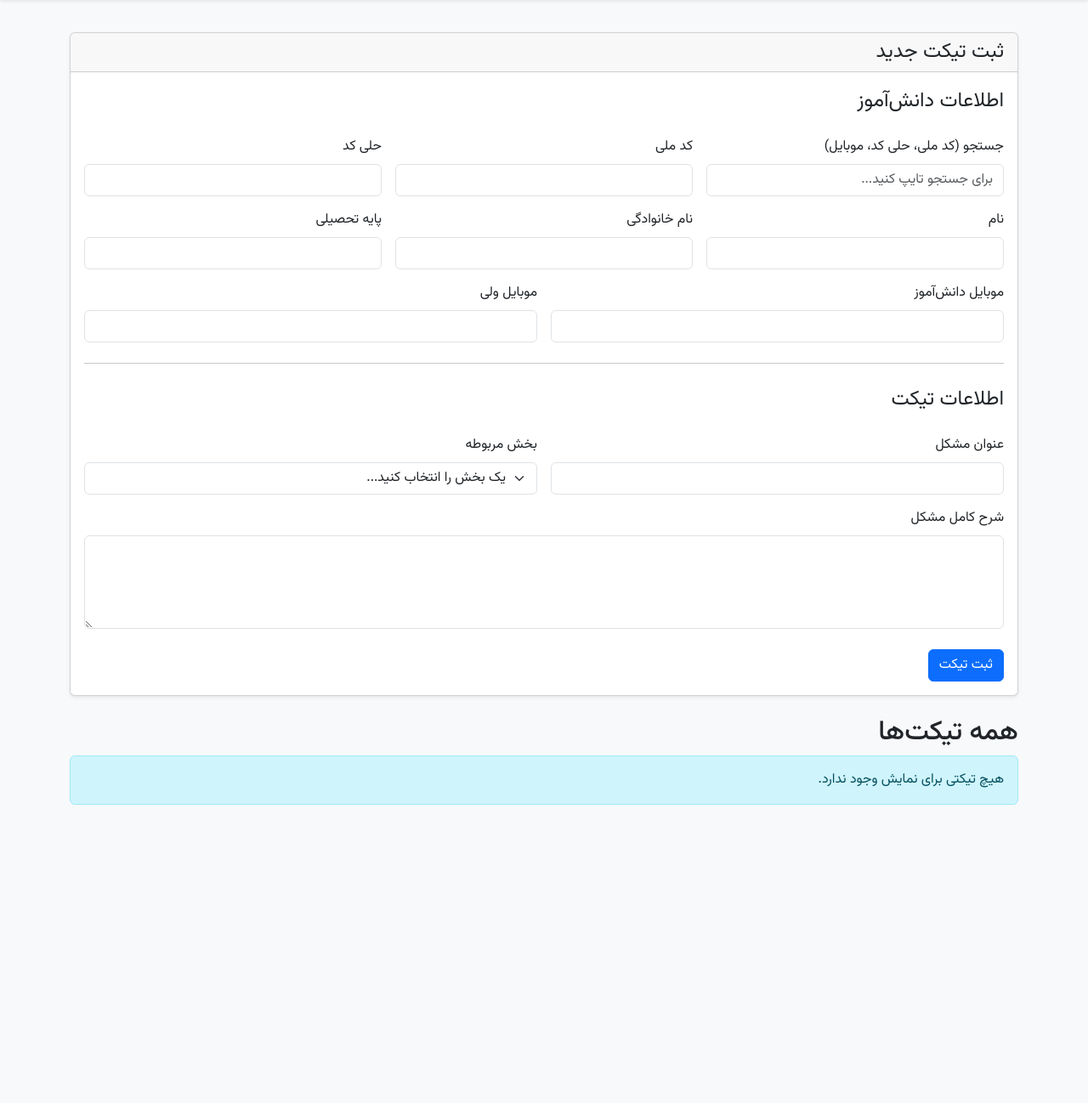
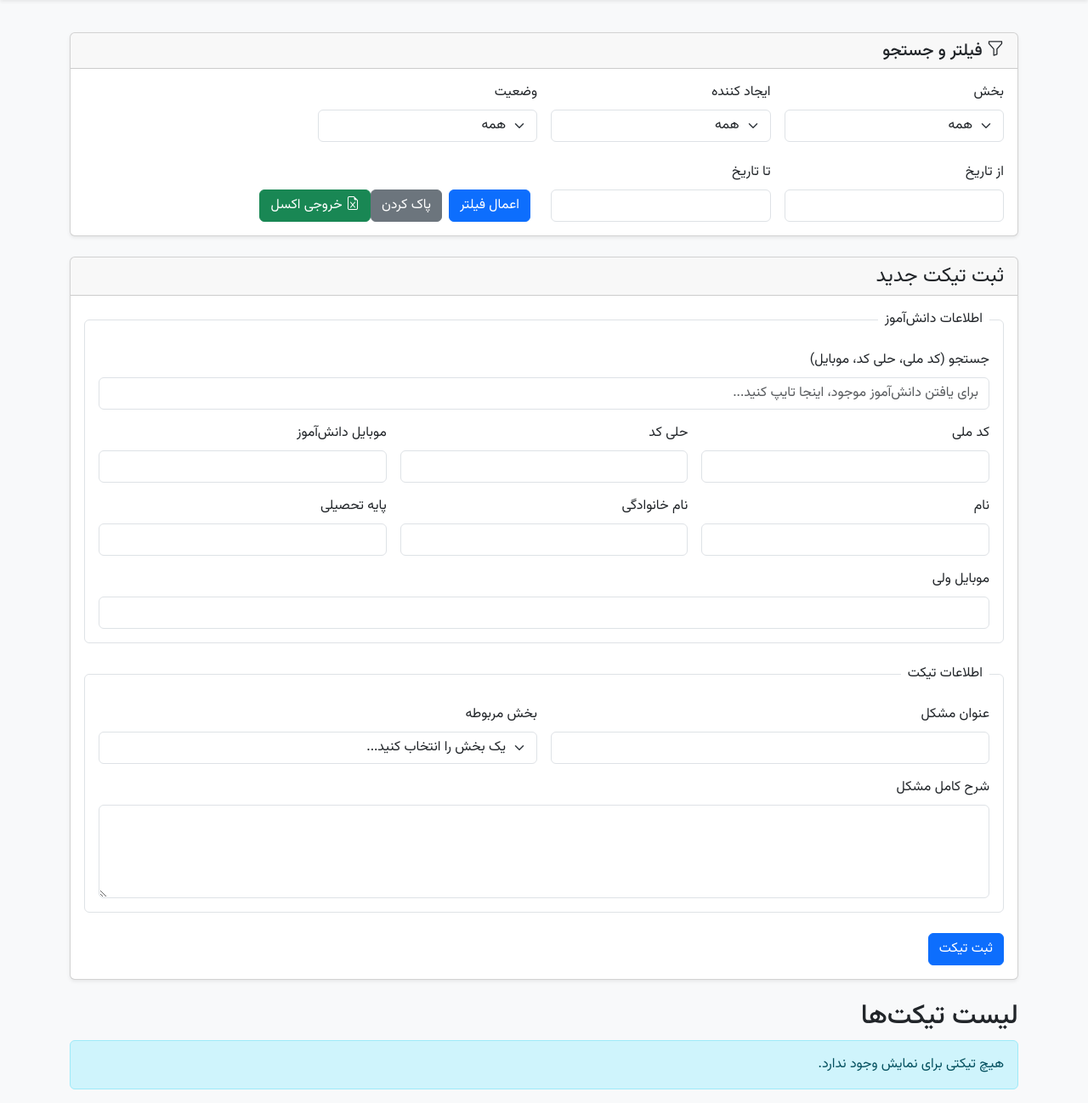
Before and after one commit to AllamehHelli/CRM, a Flask app: page / in a window 1280 px wide. Shown: the part 56-1354 px from the top of the page at 85% size. Before the commit the page ends 1003 px from the top, so only its background shows below. Run offline with Flask 3, Linux system fonts and the light colour scheme; the visitor is signed in with stand-in values (Sample User, id 1); data comes from the database, SQL or seed files in the repository; data that the repository does not hold is empty; some libraries are stand-ins or nearby versions.

Commit message:
Update index.html

```diff
--- a/templates/index.html
+++ b/templates/index.html
@@ -2,48 +2,65 @@
 {% block title %}داشبورد اصلی{% endblock %}
 
 {% block content %}
+
+{% if current_user.role == 'admin' %}
+<div class="card shadow-sm mb-4">
+    <div class="card-header"><h5 class="my-0"><i class="bi bi-funnel"></i> فیلتر و جستجو</h5></div>
+    <div class="card-body">
+        <form method="GET" action="{{ url_for('index') }}" id="filter-form">
+            <div class="row g-3">
+                <div class="col-md-3"><label class="form-label">بخش</label><select name="department" class="form-select"><option value="">همه</option>{% for d in departments %}<option value="{{ d.id }}" {% if request.args.get('department') == d.id|string %}selected{% endif %}>{{ d.name }}</option>{% endfor %}</select></div>
+                <div class="col-md-3"><label class="form-label">ایجاد کننده</label><select name="creator" class="form-select"><option value="">همه</option>{% for c in creators %}<option value="{{ c.id }}" {% if request.args.get('creator') == c.id|string %}selected{% endif %}>{{ c.first_name }} {{ c.last_name }}</option>{% endfor %}</select></div>
+                <div class="col-md-3"><label class="form-label">وضعیت</label><select name="status" class="form-select"><option value="">همه</option><option value="New" {% if request.args.get('status') == 'New' %}selected{% endif %}>جدید</option><option value="In Progress" {% if request.args.get('status') == 'In Progress' %}selected{% endif %}>در حال بررسی</option><option value="Closed" {% if request.args.get('status') == 'Closed' %}selected{% endif %}>بسته شده</option></select></div>
+            </div>
+            <div class="row g-3 mt-2">
+                <div class="col-md-3"><label class="form-label">از تاریخ</label><input type="text" name="start_date" class="form-control datepicker" value="{{ request.args.get('start_date', '') }}" autocomplete="off"></div>
+                <div class="col-md-3"><label class="form-label">تا تاریخ</label><input type="text" name="end_date" class="form-control datepicker" value="{{ request.args.get('end_date', '') }}" autocomplete="off"></div>
+                <div class="col-md-6 d-flex align-items-end">
+                    <button type="submit" class="btn btn-primary me-2">اعمال فیلتر</button>
+                    <a href="{{ url_for('index') }}" class="btn btn-secondary me-2">پاک کردن</a>
+                    <a id="export-btn" href="{{ url_for('export_excel') }}" class="btn btn-success"><i class="bi bi-file-earmark-excel"></i> خروجی اکسل</a>
+                </div>
+            </div>
+        </form>
+    </div>
+</div>
+{% endif %}
+
 {% if current_user.role != 'operator' %}
 <div class="card shadow-sm mb-4">
     <div class="card-header"><h4 class="my-0 fw-normal">ثبت تیکت جدید</h4></div>
     <div class="card-body">
         <form action="{{ url_for('create') }}" method="POST" id="create-ticket-form">
             <input type="hidden" name="student_id" id="student_id">
-
-            <fieldset>
-                <legend>اطلاعات دانش‌آموز</legend>
+            <fieldset class="border p-3 rounded mb-4">
+                <legend class="float-none w-auto px-2 fs-6">اطلاعات دانش‌آموز</legend>
                 <div class="row g-3">
-                    <div class="col-md-4">
-                        <label for="search_term" class="form-label">جستجو (کد ملی، حلی کد، موبایل)</label>
-                        <input type="text" class="form-control" id="search_term" placeholder="برای جستجو تایپ کنید...">
-                    </div>
+                    <div class="col-md-12"><label for="search_term" class="form-label">جستجو (کد ملی، حلی کد، موبایل)</label><input type="text" class="form-control" id="search_term" placeholder="برای یافتن دانش‌آموز موجود، اینجا تایپ کنید..."></div>
                     <div class="col-md-4"><label for="national_id" class="form-label">کد ملی</label><input type="text" class="form-control" id="national_id" name="national_id"></div>
                     <div class="col-md-4"><label for="helli_code" class="form-label">حلی کد</label><input type="text" class="form-control" id="helli_code" name="helli_code"></div>
+                    <div class="col-md-4"><label for="student_mobile" class="form-label">موبایل دانش‌آموز</label><input type="text" class="form-control" id="student_mobile" name="student_mobile"></div>
                     <div class="col-md-4"><label for="first_name" class="form-label">نام</label><input type="text" class="form-control" id="first_name" name="first_name" required></div>
                     <div class="col-md-4"><label for="last_name" class="form-label">نام خانوادگی</label><input type="text" class="form-control" id="last_name" name="last_name" required></div>
                     <div class="col-md-4"><label for="grade" class="form-label">پایه تحصیلی</label><input type="text" class="form-control" id="grade" name="grade"></div>
-                    <div class="col-md-6"><label for="student_mobile" class="form-label">موبایل دانش‌آموز</label><input type="text" class="form-control" id="student_mobile" name="student_mobile"></div>
-                    <div class="col-md-6"><label for="parent_mobile" class="form-label">موبایل ولی</label><input type="text" class="form-control" id="parent_mobile" name="parent_mobile"></div>
+                    <div class="col-md-12"><label for="parent_mobile" class="form-label">موبایل ولی</label><input type="text" class="form-control" id="parent_mobile" name="parent_mobile"></div>
                 </div>
             </fieldset>
-
-            <hr class="my-4">
-
-            <fieldset>
-                <legend>اطلاعات تیکت</legend>
+            <fieldset class="border p-3 rounded">
+                <legend class="float-none w-auto px-2 fs-6">اطلاعات تیکت</legend>
                 <div class="row g-3">
                     <div class="col-md-6"><label for="title" class="form-label">عنوان مشکل</label><input type="text" class="form-control" id="title" name="title" required></div>
                     <div class="col-md-6"><label for="department_id" class="form-label">بخش مربوطه</label><select class="form-select" id="department_id" name="department_id" required><option value="" disabled selected>یک بخش را انتخاب کنید...</option>{% for department in departments %}<option value="{{ department.id }}">{{ department.name }}</option>{% endfor %}</select></div>
                     <div class="col-12"><label for="description" class="form-label">شرح کامل مشکل</label><textarea class="form-control" id="description" name="description" rows="4" required></textarea></div>
                 </div>
             </fieldset>
-
             <button type="submit" class="btn btn-primary mt-4">ثبت تیکت</button>
         </form>
     </div>
 </div>
 {% endif %}
 
-<h2 class="mt-4">{% if current_user.role == 'admin' %}همه تیکت‌ها{% elif current_user.role == 'operator' %}تیکت‌های بخش {{ current_user.department.name }}{% else %}تیکت‌های من{% endif %}</h2>
+<h2 class="mt-4">{% if current_user.role == 'admin' %}لیست تیکت‌ها{% elif current_user.role == 'operator' %}تیکت‌های بخش {{ current_user.department.name }}{% else %}تیکت‌های من{% endif %}</h2>
 {% if tickets %}
 <div class="table-responsive">
     <table class="table table-striped table-hover align-middle">
@@ -55,7 +72,8 @@
                 <td>{{ ticket.student.first_name }} {{ ticket.student.last_name }}</td>
                 <td><a href="{{ url_for('ticket_detail', ticket_id=ticket.id) }}">{{ ticket.title }}</a></td>
                 <td>{{ ticket.department.name }}</td>
-                <td><span class="badge bg-secondary">{{ ticket.status }}</span></td>
+                {% set status_text, status_color = get_status_display(ticket.status) %}
+                <td><span class="badge bg-{{ status_color }}">{{ status_text }}</span></td>
                 <td>{{ ticket.created_at | shamsi }}</td>
             </tr>
         {% endfor %}
@@ -70,6 +88,10 @@
 {% block scripts %}
 <script type="text/javascript">
 $(document).ready(function() {
+    // اسکریپت تقویم شمسی برای فیلترها
+    $(".datepicker").persianDatepicker({ format: 'YYYY/MM/DD', autoClose: true, observer: true, initialValue: false });
+
+    // اسکریپت جستجوی خودکار دانش‌آموز
     $('#search_term').on('blur', function() {
         const term = $(this).val();
         if (term.length > 3) {
@@ -86,18 +108,25 @@ $(document).ready(function() {
                         $('#grade').val(data.grade || '');
                         $('#student_mobile').val(data.student_mobile || '');
                         $('#parent_mobile').val(data.parent_mobile || '');
-
-                        // Optional: make fields readonly
-                        // $('#first_name, #last_name').prop('readonly', true);
                     } else {
-                        // Clear fields if no student is found
                         $('#student_id').val('');
-                        // $('#first_name, #last_name').prop('readonly', false);
                     }
                 }
             });
         }
     });
+
+    // اسکریپت به‌روزرسانی لینک اکسل
+    function updateExportLink() {
+        var form = document.getElementById('filter-form');
+        if (form) {
+            var queryParams = new URLSearchParams(new FormData(form)).toString();
+            var exportLink = document.getElementById('export-btn');
+            exportLink.href = "{{ url_for('export_excel') }}" + "?" + queryParams;
+        }
+    }
+    $('#filter-form').on('change', updateExportLink);
+    updateExportLink();
 });
 </script>
 {% endblock %}
```
